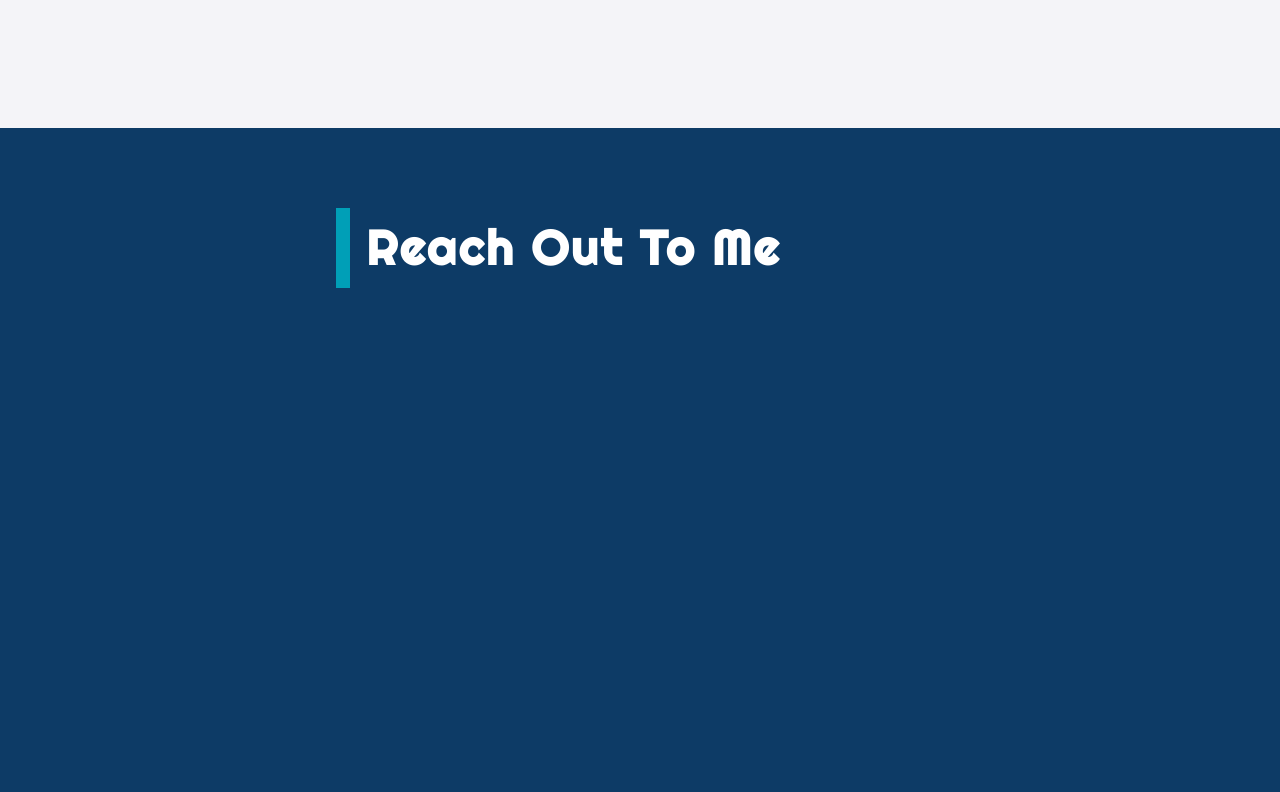
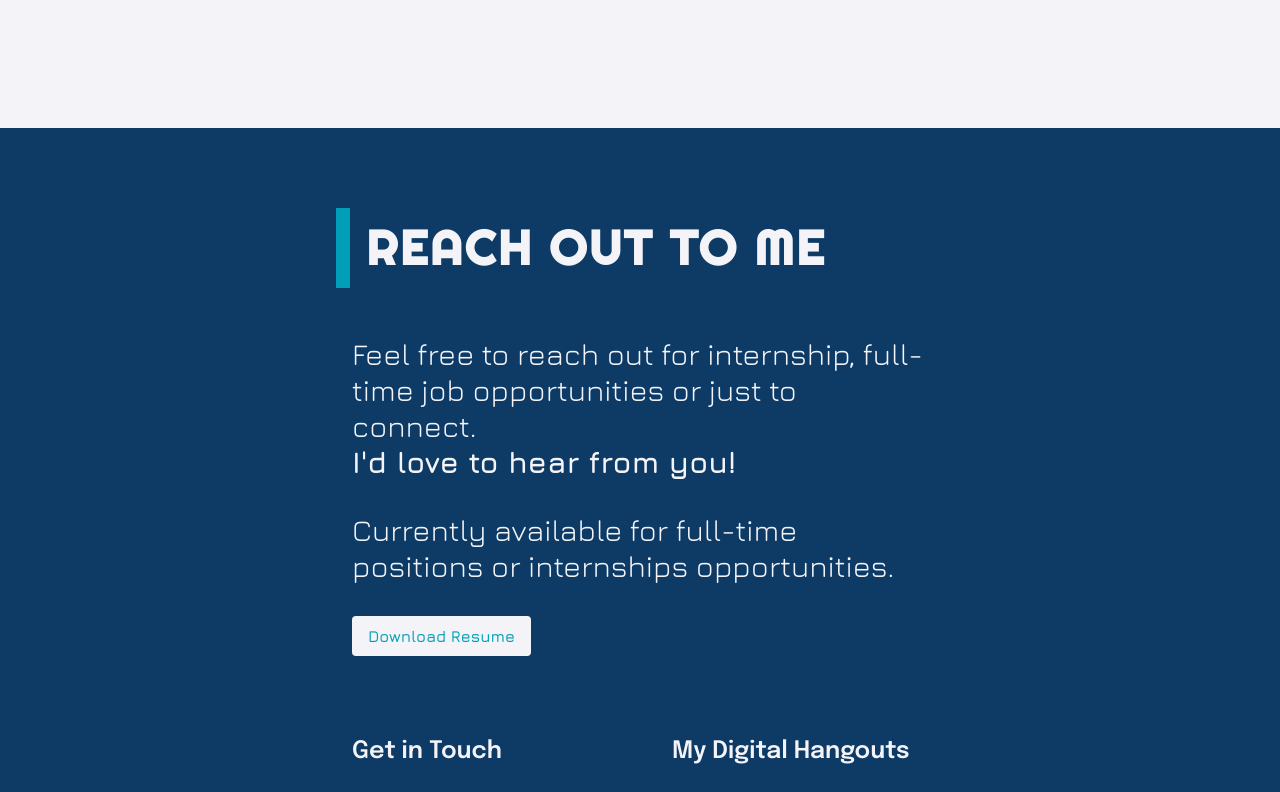
Before and after one commit to kira2406/kp-portfolio, a React (Vite) app: page / in a window 1280 px wide. Shown: the part 3800-4592 px from the top of the page. Built offline with nearby package versions, Linux system fonts and the light colour scheme.

Commit message:
Added contact page

```diff
--- a/src/App.jsx
+++ b/src/App.jsx
@@ -2,11 +2,11 @@ import Home from "./pages/Home";
 import About from "./pages/About";
 import Contact from "./pages/Contact";
 import Projects from "./pages/Projects";
-import { BrowserRouter, Route, Routes } from "react-router-dom";
 import Navbar from "./components/Navbar";
 import { useEffect, useState } from "react";
 import Tech from "./pages/Tech";
 import { skills } from "./constants";
+import Resume from "./assets/KP_Resume.pdf"
 
 export default function App() {
   const [theme, setTheme] = useState("light")
@@ -24,14 +24,23 @@ export default function App() {
     setTheme(theme == "dark" ?  "light" : "dark")
   }
 
+  const handleResumeDownload = () => {
+    const link = document.createElement('a');
+    link.href = Resume;
+    link.download = 'Kushwanth_Parameshwaraiah_Resume.pdf'; // Set the name of the downloaded file
+    document.body.appendChild(link);
+    link.click();
+    document.body.removeChild(link);
+  };
+
   return (
     <div >
     <Navbar handleThemeSwitch={handleThemeSwitch} theme={theme}/>
-    <Home />
+    <Home handleResumeDownload={handleResumeDownload}/>
     <About />
     <Projects />
     <Tech skills={skills}/>
-    <Contact />
+    <Contact handleResumeDownload={handleResumeDownload}/>
     </div>
   )
 }
--- a/src/pages/Contact.jsx
+++ b/src/pages/Contact.jsx
@@ -1,12 +1,186 @@
 import React from "react";
+import { FaPhoneAlt } from "react-icons/fa";
+import {
+  FaEnvelope,
+  FaFacebook,
+  FaGithub,
+  FaHandshake,
+  FaInstagram,
+  FaLinkedin,
+  FaLocationDot,
+  FaPhone,
+  FaTwitter,
+} from "react-icons/fa6";
+import { SiHandshake, SiLeetcode } from "react-icons/si";
+const Contact = ({ handleResumeDownload }) => {
+  const handleLinkedIn = () => {
+    window.open(
+      "https://www.linkedin.com/in/kushwanth-parameshwaraiah-6a176a1a4/",
+      "_blank"
+    );
+  };
+  const handleGithub = () => {
+    window.open("https://github.com/kira2406", "_blank");
+  };
 
-const Contact = () => {
+  const handleLeetcode = () => {
+    window.open("https://leetcode.com/u/user6672xL/", "_blank");
+  };
+  const handleInstagram = () => {
+    window.open("https://www.instagram.com/kush._.gowda_/", "_blank");
+  };
+  const handleHandshake = () => {
+    window.open(
+      "https://buffalo.joinhandshake.com/profiles/54389505",
+      "_blank"
+    );
+  };
+
   return (
-    <div id="contact" className="bg-light-secondary dark:bg-dark-secondary py-8">
-      <div className="mx-80 h-screen py-8">
+    <div
+      id="contact"
+      className="bg-light-secondary dark:bg-dark-secondary py-8"
+    >
+      <div className="mx-80 min-h-full py-8">
         <div className="flex gap-4 p-4">
-          <div className="border-l-[14px] border-light-primary p-4 text-white text-5xl font-righteous font-bold tracking-wider">
-            Reach Out To Me
+          <div className="border-l-[14px] border-light-primary p-4 text-light-background text-5xl font-righteous font-bold tracking-wider">
+            REACH OUT TO ME
+          </div>
+        </div>
+        <div className="px-8 pt-8 text-3xl text-light-background font-jura">
+          Feel free to reach out for internship, full-time job opportunities or
+          just to connect.<br/><span className="font-bold"> I'd love to hear from you!</span>
+        </div>
+        <div className="p-8 text-3xl text-light-background font-jura">
+        Currently available for full-time positions or internships opportunities.
+        </div>
+        <div className="px-8 pb-12">
+          <button
+            onClick={handleResumeDownload}
+            className="inline-block bg-light-background text-light-primary font-semibold py-2 px-4 rounded hover:bg-light-primary hover:text-light-background font-jura"
+          >
+            Download Resume
+          </button>
+        </div>
+
+        <div className="p-8 text-light-background">
+          <div className="grid grid-cols-1 md:grid-cols-2 gap-16 text-light-background">
+
+            <div>
+              <h2 className="text-2xl font-semibold mb-6 font-epilogue">
+              Get in Touch
+              </h2>
+
+              <div className="flex items-center mb-4">
+                <FaPhoneAlt className="w-6 h-6 text-light-primary mr-3" />
+                <span className="text-lg font-jura">+1 716-704-0157</span>
+              </div>
+
+              <div className="flex items-center mb-4">
+                <FaEnvelope className="w-6 h-6 text-light-primary mr-3" />
+                <span className="text-lg font-jura">
+                  kush.p030.24@gmail.com
+                </span>
+              </div>
+              <div className="flex items-center mb-4">
+                <FaLocationDot className="w-6 h-6 text-light-primary mr-3" />
+                <span className="text-lg font-jura">
+                  Buffalo, New York <br />
+                  (Willing to relocate)
+                </span>
+              </div>
+            </div>
+
+            <div>
+              <h2 className="text-2xl font-semibold mb-6 font-epilogue">
+                My Digital Hangouts
+              </h2>
+              <div className="grid grid-cols-[2fr_1fr]">
+                <div
+                  className="flex items-center mb-4 cursor-pointer"
+                  onClick={handleLinkedIn}
+                >
+                  <FaLinkedin className="w-6 h-6 text-light-primary mr-3" />
+                  <span className="text-lg font-jura">
+                    Kushwanth Parameshwaraiah
+                  </span>
+                </div>
+                <div
+                  className="flex items-center mb-4 cursor-pointer"
+                  onClick={handleGithub}
+                >
+                  <FaGithub className="w-6 h-6 text-light-primary mr-3" />
+                  <span className="text-lg font-jura">kira2406</span>
+                </div>
+                <div
+                  className="flex items-center mb-4 cursor-pointer"
+                  onClick={handleLeetcode}
+                >
+                  <SiLeetcode className="w-6 h-6 text-light-primary mr-3" />
+                  <span className="text-lg font-jura">
+                    Kushwanth Parameshwaraiah
+                  </span>
+                </div>
+                <div
+                  className="flex items-center mb-4 cursor-pointer"
+                  onClick={handleInstagram}
+                >
+                  <FaInstagram className="w-6 h-6 text-light-primary mr-3" />
+                  <span className="text-lg font-jura">kush._.gowda_</span>
+                </div>
+                <div
+                className="flex items-center mb-4 cursor-pointer"
+                onClick={handleHandshake}
+              >
+                <SiHandshake className="w-6 h-6 text-light-primary mr-3" />
+                <span className="text-lg font-jura">
+                  Kushwanth Parameshwaraiah
+                </span>
+              </div>
+              </div>
+
+              {/* <div
+                className="flex items-center mb-4 cursor-pointer"
+                onClick={handleLinkedIn}
+              >
+                <FaLinkedin className="w-6 h-6 text-light-primary mr-3" />
+                <span className="text-lg font-jura">
+                  @Kushwanth Parameshwaraiah
+                </span>
+              </div>
+              <div
+                className="flex items-center mb-4 cursor-pointer"
+                onClick={handleLeetcode}
+              >
+                <SiLeetcode className="w-6 h-6 text-light-primary mr-3" />
+                <span className="text-lg font-jura">
+                  @Kushwanth Parameshwaraiah
+                </span>
+              </div>
+              <div
+                className="flex items-center mb-4 cursor-pointer"
+                onClick={handleHandshake}
+              >
+                <SiHandshake className="w-6 h-6 text-light-primary mr-3" />
+                <span className="text-lg font-jura">
+                  @Kushwanth Parameshwaraiah
+                </span>
+              </div>
+              <div
+                className="flex items-center mb-4 cursor-pointer"
+                onClick={handleGithub}
+              >
+                <FaGithub className="w-6 h-6 text-light-primary mr-3" />
+                <span className="text-lg font-jura">@kira2406</span>
+              </div>
+              <div
+                className="flex items-center mb-4 cursor-pointer"
+                onClick={handleInstagram}
+              >
+                <FaInstagram className="w-6 h-6 text-light-primary mr-3" />
+                <span className="text-lg font-jura">@kush._.gowda_</span>
+              </div> */}
+            </div>
           </div>
         </div>
       </div>
--- a/src/pages/Projects.jsx
+++ b/src/pages/Projects.jsx
@@ -1,6 +1,11 @@
-import React from 'react'
+import React, { useState } from 'react'
 
 const Projects = () => {
+  const [selected, setSelected] = useState("ALL")
+
+  const handleChange = (section) =>{
+    setSelected(section)
+  }
   return (
     <div id="projects" className="bg-light-primary dark:bg-dark-primary">
       <div className="mx-80 h-screen py-8">
@@ -8,8 +13,12 @@ const Projects = () => {
         <div className="border-l-[14px] border-light-secondary p-4 text-white text-5xl font-righteous font-bold tracking-wider">
         PROJECTS
         </div>
+        </div>
 
-
+        <div className='p-12 flex justify-center space-x-12 '>
+          <button className={selected == "ALL" ? "font-epilogue text-light-background text-xl bg-light-secondary px-4 py-2 rounded-lg":"font-epilogue text-light-background text-xl px-4 py-2 rounded-lg"} onClick={()=>handleChange("ALL")}>ALL</button>
+          <button className={selected == "AIML" ? "font-epilogue text-light-background text-xl bg-light-secondary px-4 py-2 rounded-lg":"font-epilogue text-light-background text-xl px-4 py-2 rounded-lg"} onClick={()=>handleChange("AIML")}>AI/ML</button>
+          <button className={selected == "FS" ? "font-epilogue text-light-background text-xl bg-light-secondary px-4 py-2 rounded-lg":"font-epilogue text-light-background text-xl px-4 py-2 rounded-lg"} onClick={()=>handleChange("FS")}>Full Stack</button>
         </div>
       </div>
     </div>
--- a/src/pages/Tech.jsx
+++ b/src/pages/Tech.jsx
@@ -18,9 +18,9 @@ const Tech = ({skills}) => {
               <h2 className='font-epilogue text-lg py-2 text-center text-light-secondary dark:text-dark-text'>{parentSkill.heading}</h2>
               {parentSkill.tech.map((skill, key)=>(
                 <Fragment key={key}>
-                  <div className={skill.logo?'grid grid-cols-2 py-2 place-items-center':'grid grid-cols-1 py-2 place-items-center'}>
-                    {skill.logo && <img src={skill.logo} className='h-8'/>}
-                    <p className='font-jura text-xl text-gray-400 text-center'>{skill.desc}</p>
+                  <div className={skill.logo?'grid grid-cols-2 py-2':'grid grid-cols-1 py-2 place-items-center'}>
+                    {skill.logo && <img src={skill.logo} className='h-8 place-self-center'/>}
+                    <p className={skill.logo?'font-jura text-xl text-gray-400':'font-jura text-xl text-gray-400 text-center'}>{skill.desc}</p>
                   </div>
                 </Fragment>
               ))}
```
Also changed, not shown: src/pages/Home.jsx (+16 -5 lines).
